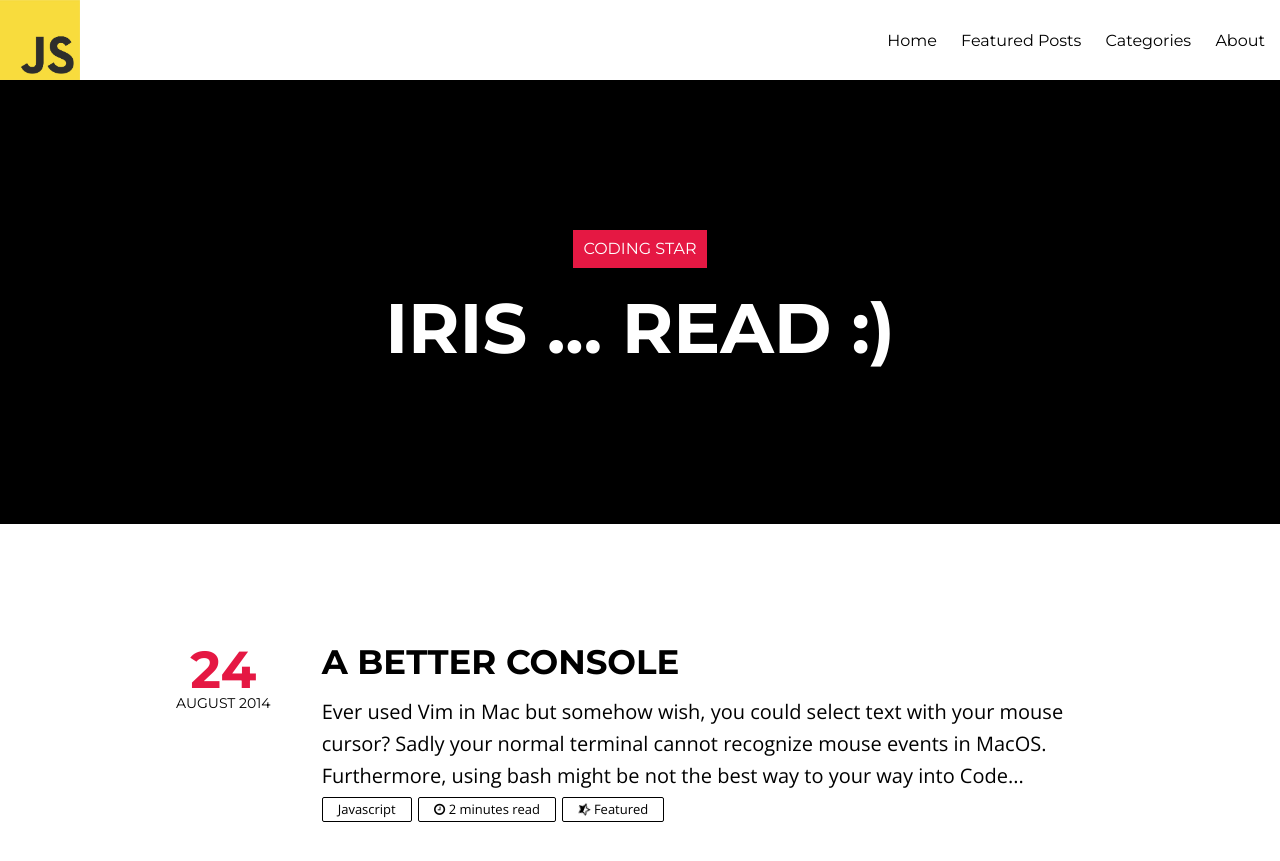
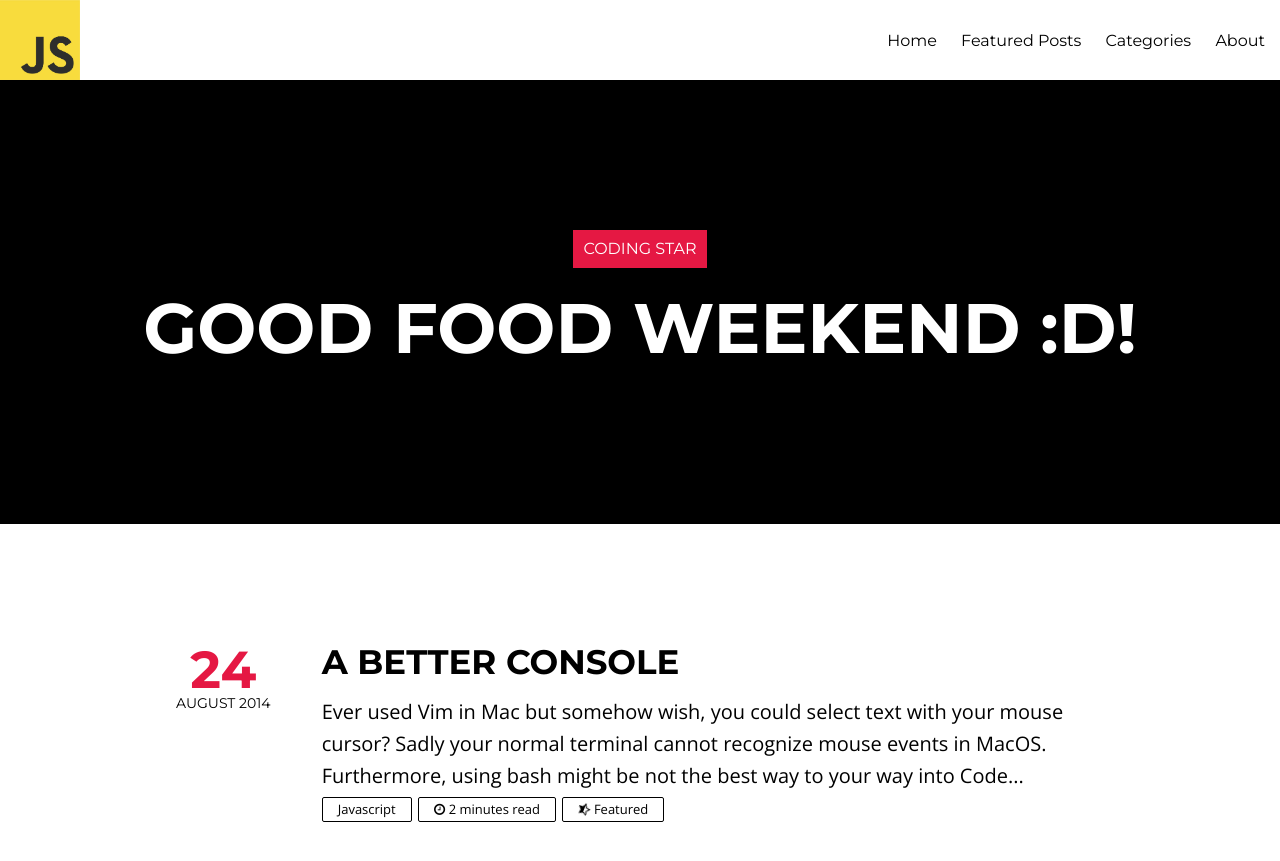
Before and after one commit to IriscShih/coding-star, a Jekyll site: the page built from index.html, in a window 1280 px wide and 900 px high. Shown: the top 861 px of the window. Built offline with Jekyll 4.4.1, drawn with Linux system fonts in a browser that asks for light colours; nearby versions of some CDN libraries; the list of posts is cut into pages by our own code; comment, search, counter and statistics services are not loaded.

Commit message:
changed status

```diff
--- a/_data/statuses.yml
+++ b/_data/statuses.yml
@@ -1,3 +1,6 @@
+- message: Good Food Weekend :D!
+  date: 2014-08-24
+
 - message: Iris ... read :)
   date: 2014-08-23
 
```
